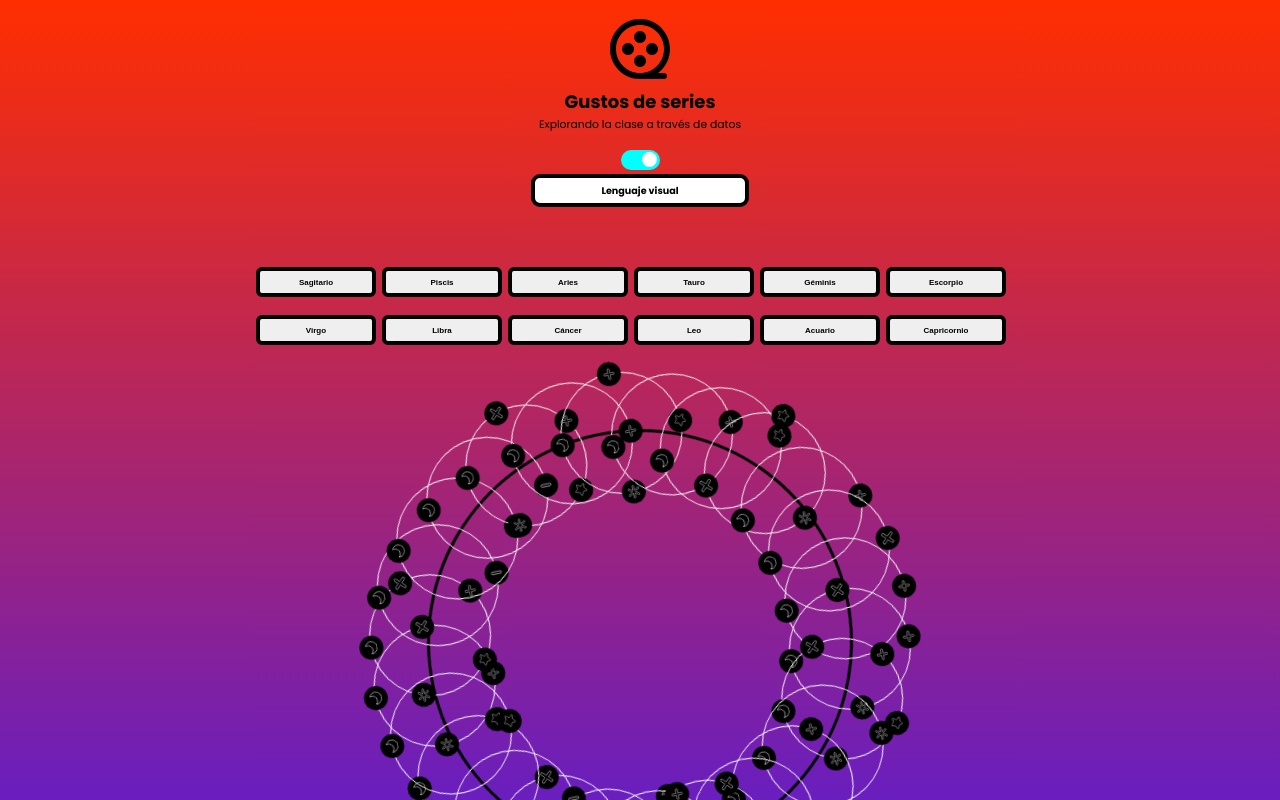
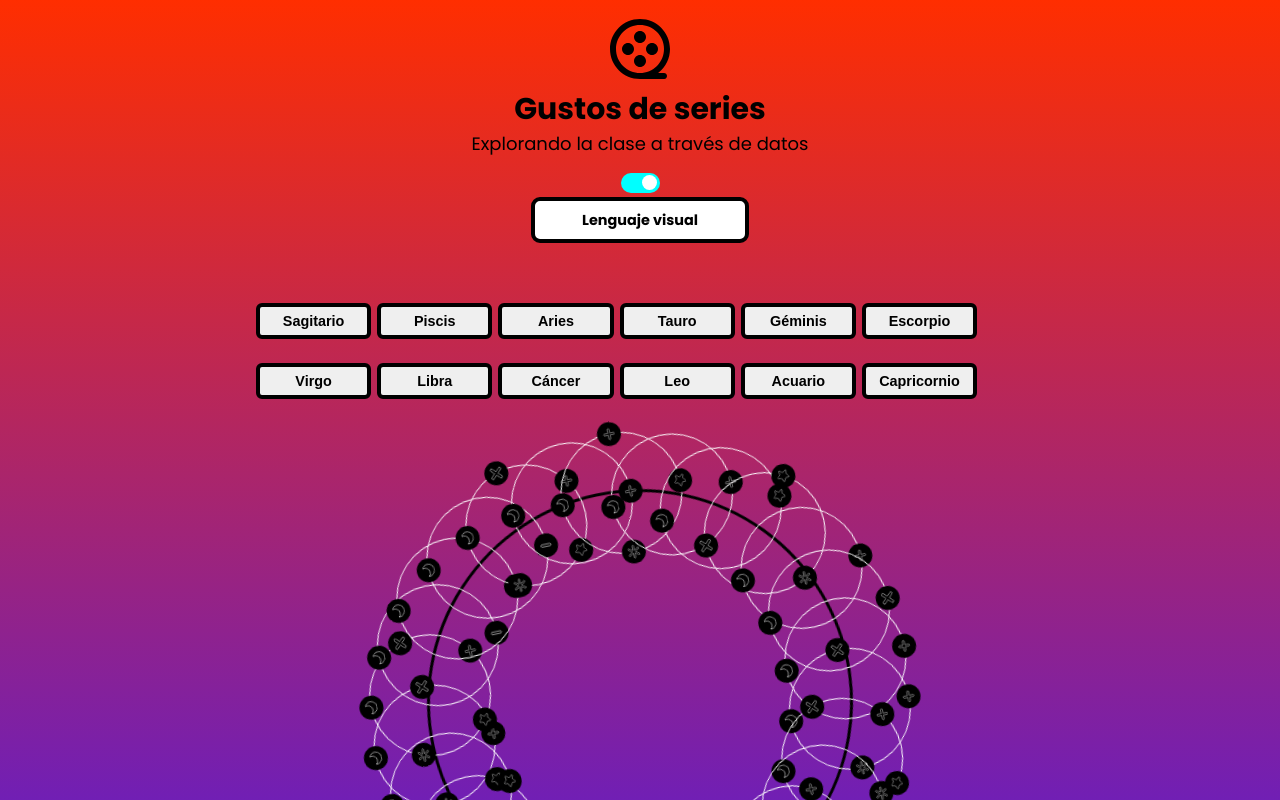
Before and after one commit to fpeittiutdt/vd_proyecto_2, a Svelte app: page / in a window 1280 px wide. Both pictures are taken after a click on the label 640 px from the left and 159 px from the top of the page. Shown: the top 800 px of the page. Built offline with nearby package versions, Linux system fonts and the light colour scheme.

Commit message:
tamaños

```diff
--- a/src/App.svelte
+++ b/src/App.svelte
@@ -16,7 +16,20 @@
 
   let dataByZodiac = [];
 
-  let valoresZodiac = ["Sagitario", "Piscis", "Aries", "Tauro", "Géminis", "Escorpio", "Virgo", "Libra", "Cáncer", "Leo", "Acuario", "Capricornio"];
+  let valoresZodiac = [
+    "Sagitario",
+    "Piscis",
+    "Aries",
+    "Tauro",
+    "Géminis",
+    "Escorpio",
+    "Virgo",
+    "Libra",
+    "Cáncer",
+    "Leo",
+    "Acuario",
+    "Capricornio",
+  ];
 
   let genreList = [
     "Drama",
@@ -179,13 +192,12 @@
     for (let i = 0; i < listData.length; i++) {
       if (listData[i].watch == "Si") {
         let zodiac = mapZodiac(listData[i].birthDate);
-        if(filtro != null){
+        if (filtro != null) {
           console.log(zodiac == "Géminis");
           if (zodiac === filtro) {
             res.push(listData[i]);
           }
-        }
-        else{
+        } else {
           res.push(listData[i]);
         }
       }
@@ -193,12 +205,12 @@
     return res;
   }
 
-  function fill_data_month(list_data, value_month){
+  function fill_data_month(list_data, value_month) {
     let res = [];
-    for(let i = 0; i < list_data.length; i++){
-      if(list_data[i].watch == "Si"){
+    for (let i = 0; i < list_data.length; i++) {
+      if (list_data[i].watch == "Si") {
         let cumple = list_data[i].birthDate.split("/")[1];
-        if(cumple == value_month){
+        if (cumple == value_month) {
           res.push(list_data[i]);
         }
       }
@@ -261,12 +273,11 @@
 
   let ultimo_id = null;
 
-  function changeFilter(filtro, id){
-
+  function changeFilter(filtro, id) {
     // Obtener todos los botones
-    const botones = document.querySelectorAll('.botones-filtro');
+    const botones = document.querySelectorAll(".botones-filtro");
     const boton_id = document.getElementById(id);
-    if(ultimo_id != null){
+    if (ultimo_id != null) {
       let boton_ultimo = document.getElementById("activado");
       boton_ultimo.id = ultimo_id;
     }
@@ -295,9 +306,7 @@
     }
 
     switch_button.addEventListener("click", changeMode);
-
   });
-
 </script>
 
 <main>
@@ -316,7 +325,7 @@
 
   <Accordion open={false}>
     <button slot="head" class="accordion-button">Lenguaje visual</button>
-    <div slot="details" style="font-size: large;">
+    <div slot="details" style="font-size: x-large;">
       <p>
         A continuación se detallan las distintas variables que entran en juego<br
         />
@@ -706,7 +715,9 @@
   <div class="container1">
     {#each Object.entries(data_by_semester) as [month, list_data]}
       <p style="font-weight: bold; font-size: 30px">
-        {month != series.length ? month + " ° cuatrimestre del año" : "No ve series"}
+        {month != 31
+          ? "Cumpleaños en el " + month + " ° cuatrimestre del año"
+          : "No ven series"}
       </p>
       <div style="display: flex; align-items: center; gap: 50px;">
         {#each list_data as entry, id}
@@ -982,22 +993,34 @@
 
   <div class="container2">
     <div class="fila-botones" style="margin-bottom: 30px;">
-
       {#each valoresZodiac as signoZodiac, i}
-        <input class="botones-filtro" id={i} type="button" value="{signoZodiac}" on:click="{() => changeFilter(signoZodiac, i)}">
+        <input
+          class="botones-filtro"
+          id={i}
+          type="button"
+          value={signoZodiac}
+          on:click={() => changeFilter(signoZodiac, i)}
+        />
       {/each}
     </div>
     <div>
-      <div class="big-circle" style="height: {initial_size}px; width: {initial_size}px;">
+      <div
+        class="big-circle"
+        style="height: {initial_size}px; width: {initial_size}px;"
+      >
         {#each dataByZodiac as entry, id}
           <div class="circle-container">
             <div
               class="circle-entry"
-              style="height: {circle_entry_size}px; width: {circle_entry_size}px; transform: translate({transformar(dataByZodiac.length, initial_size/2)[id]
-                .x}px, {transformar(dataByZodiac.length, initial_size/2)[id].y}px); animation: none;"
+              style="height: {circle_entry_size}px; width: {circle_entry_size}px; transform: translate({transformar(
+                dataByZodiac.length,
+                initial_size / 2
+              )[id].x}px, {transformar(dataByZodiac.length, initial_size / 2)[
+                id
+              ].y}px); animation: none;"
             >
               {#if watch_series(entry.watch)}
-                {#each transformar(divide_platforms(entry.platforms).length, circle_entry_size/2) as { x, y }, i}
+                {#each transformar(divide_platforms(entry.platforms).length, circle_entry_size / 2) as { x, y }, i}
                   <div
                     class="small-circle"
                     style="transform: translate({x}px, {y}px);"
@@ -1279,22 +1302,25 @@
   }
 
   .colores-lenguaje {
-    width: 100px;
-    height: 100px;
-    border-radius: 100px;
-  }
-
-  .botones-filtro{
-    width: 200px;
+    width: 75%;
+    font-size: 22px;
+    font-weight: medium;
+  }
+
+  .botones-filtro {
+    flex-direction: row;
+    width: 15%;
     font-weight: bold;
     border: solid 7px black;
-    height: 50px;
-    margin-bottom: 30px;
+    height: 60px;
+    margin-bottom: 40px;
     margin-right: 10px;
     border-radius: 10px;
-  }
-
-  #activado{
+    font-size: x-large;
+    font-weight: bold;
+  }
+
+  #activado {
     background-color: #ff2e00;
   }
 
@@ -1407,7 +1433,8 @@
     position: absolute;
     text-align: center;
     width: 80%;
-    font-weight: bold;
+    font-size: 22px;
+    font-weight: medium;
   }
 
   .data-entry:hover svg {
@@ -1468,14 +1495,14 @@
     flex-direction: column;
   }
   .headline {
-    font-size: 30px;
+    font-size: 50px;
     line-height: 1.2;
     font-weight: normal;
     text-align: center;
     margin: 20px;
   }
   .bajada {
-    font-size: 18px;
+    font-size: 30px;
     font-weight: normal;
     text-align: center;
     margin: 10px;
@@ -1537,7 +1564,7 @@
 
   .quality {
     font-weight: 700;
-    font-size: x-large;
+    font-size: xx-large;
   }
 
   .accordion-button {
@@ -1548,6 +1575,12 @@
     border-width: 7px;
     color: black;
     font-weight: bold;
+    font-size: x-large;
     border-radius: 15px;
   }
+
+  .fila-botones {
+    flex: 1;
+    justify-content: center;
+  }
 </style>
```
Lines whose indentation alone changed are shown as unchanged.
